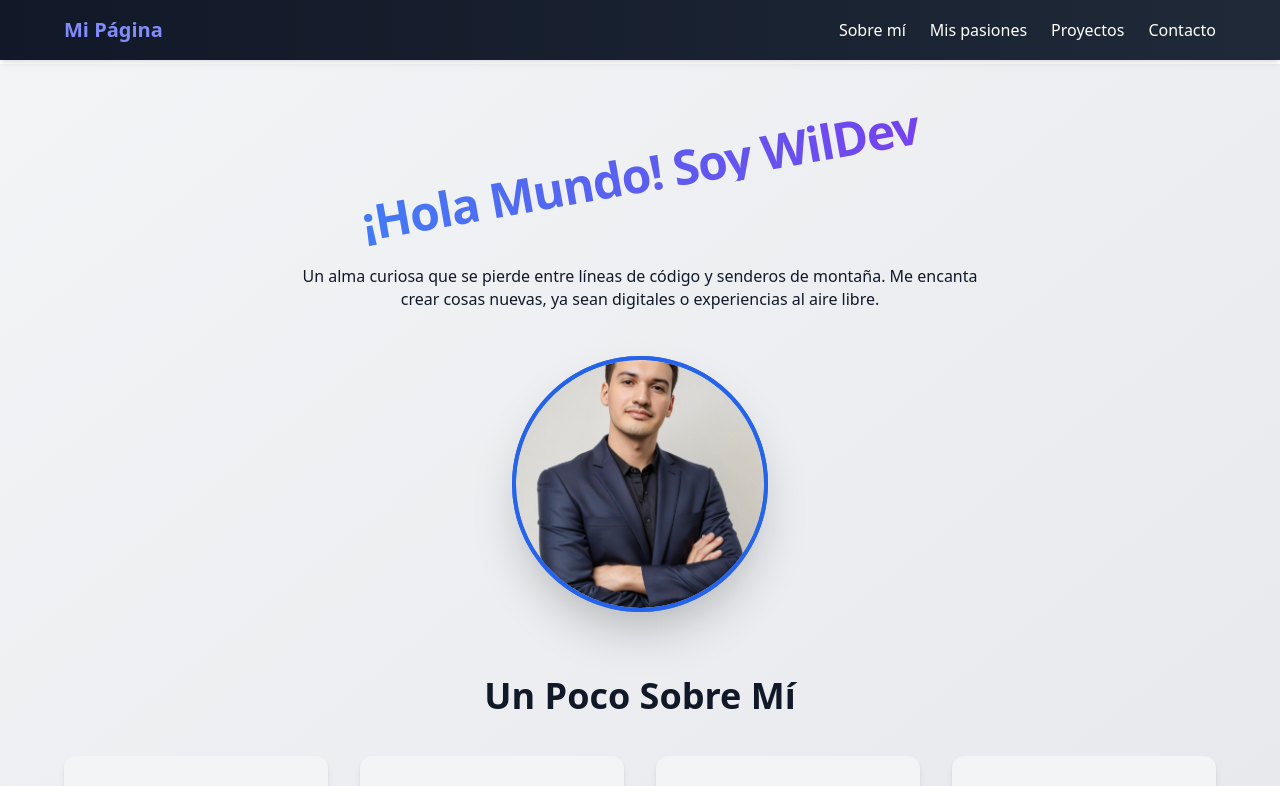
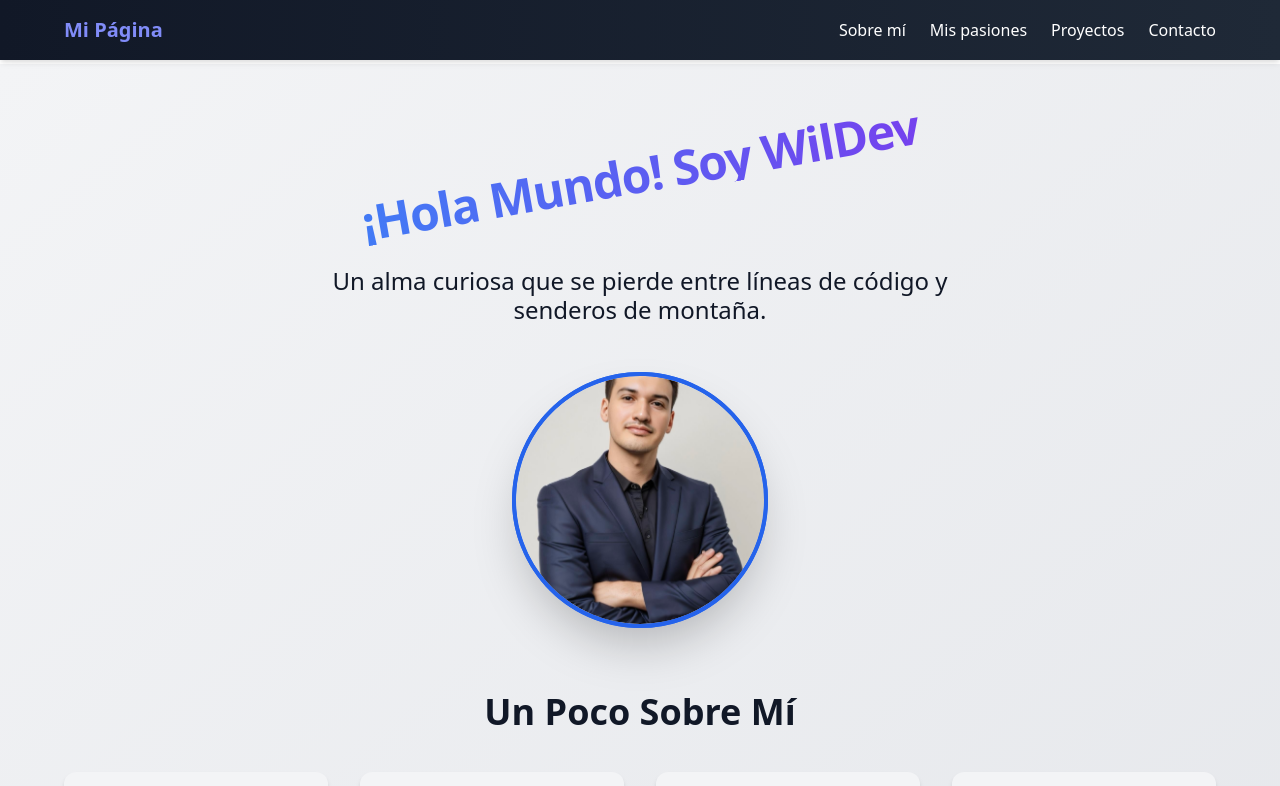
Before and after one commit to WildoFari/My-personal-page, a Next.js app: page / in a window 1280 px wide. Shown: the top 786 px of the page. Built offline with nearby package versions, Linux system fonts and the light colour scheme.

Commit message:
Tamanio de texto del about edit

```diff
--- a/src/sections/About.tsx
+++ b/src/sections/About.tsx
@@ -81,12 +81,12 @@ export default function About() {
         </motion.h2>
 
         <motion.p
-          className="text-lg sm:text-xl leading-relaxed text-gray-900 dark:text-gray-300 mb-8 sm:mb-10"
+          className="text-lg sm:text-xl md:text-3xl leading-relaxed text-gray-900 dark:text-gray-300 mb-8 sm:mb-10"
           initial={{ opacity: 0, y: 50, scale: 0.8 }}
           animate={animation}
           transition={{ duration: 0.8, ease: 'easeOut' }}
         >
-          Un alma curiosa que se pierde entre líneas de código y senderos de montaña. Me encanta crear cosas nuevas, ya sean digitales o experiencias al aire libre.
+          Un alma curiosa que se pierde entre líneas de código y senderos de montaña.
         </motion.p>
       </div>
 
```
